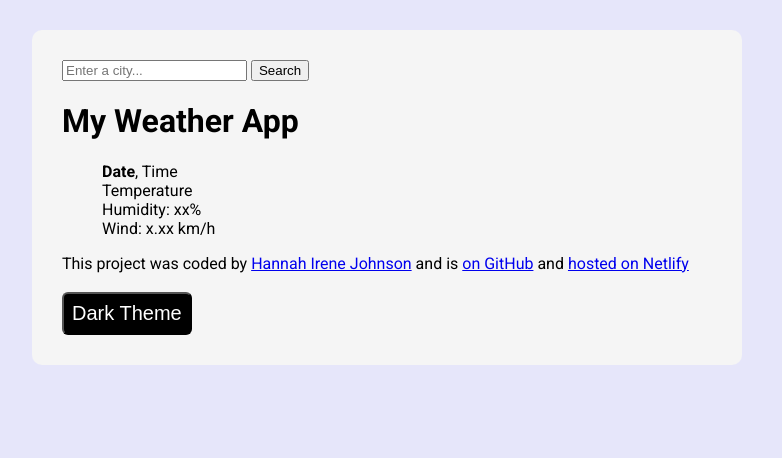
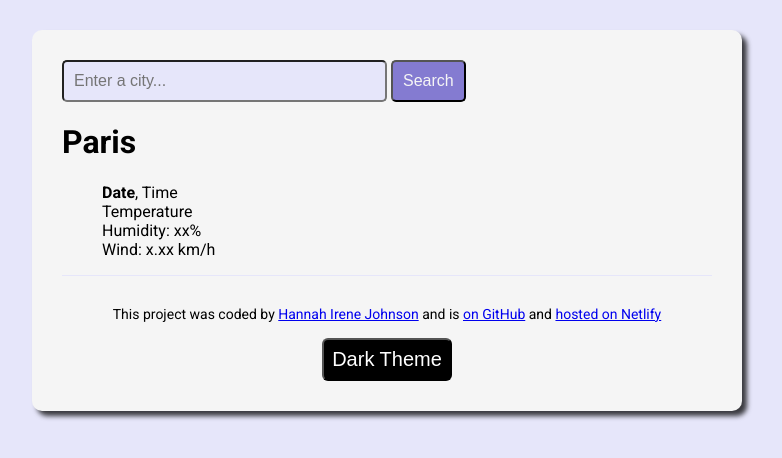
Before and after one commit to hannahirenejohnson/weather-project, a plain HTML site: page index.html in a window 1280 px wide. Shown: the whole page, without its empty margins (253-1035 px from the left). Drawn offline with Linux system fonts and the light colour scheme.

Commit message:
added divs and styles for the search function

```diff
--- a/index.html
+++ b/index.html
@@ -15,14 +15,14 @@
     <div class="app-container">
         <header>
             <form class="form-search">
-                <input type="search" placeholder="Enter a city..." required>
-                <input type="submit" value="Search">
+                <input type="search" placeholder="Enter a city..." required class="form-search-input">
+                <input type="submit" value="Search" class="form-search-submit">
             </form>
         </header>
         <main>
-            <div class="overall-weather">
-                <h1>My Weather App</h1>
-                <p>
+            <div class="weather-app-data">
+                <h1 class="weather-app-city">Paris</h1>
+                <p class="weather-app-details">
                     <ul class="weather-list">
                         <li>
                             <strong>Date</strong>, Time
--- a/style.css
+++ b/style.css
@@ -9,14 +9,35 @@ body {
     margin: 30px auto;
     padding: 30px;
     border-radius: 10px;
+    box-shadow: 5px 5px 5px 0px rgba(0, 0, 0, 0.75);
 }
 
+.form-search-input {
+    background-color: lavender;
+    border-radius: 5px;
+    width: 50%;
+    padding: 10px;
+    font-size: 16px;
+}
+
+.form-search-submit {
+    background: rgb(132, 123, 209);
+    padding: 10px;
+    border-radius: 5px;
+    font-size: 16px;
+    color: whitesmoke;
+}
 
 .weather-list {
     list-style-type: none;
 }
 
-
+footer {
+    border-top: 1px solid lavender;
+    padding: 30px 0 0 0;
+    text-align: center;
+    font-size: 14px;
+}
 
 /* Dark Theme Button CSS */
 .dark-theme-button {
@@ -54,3 +75,7 @@ body {
     color: white;
     cursor: pointer;
 }
+
+.dark .app-container {
+    background-color: grey;
+}
```
